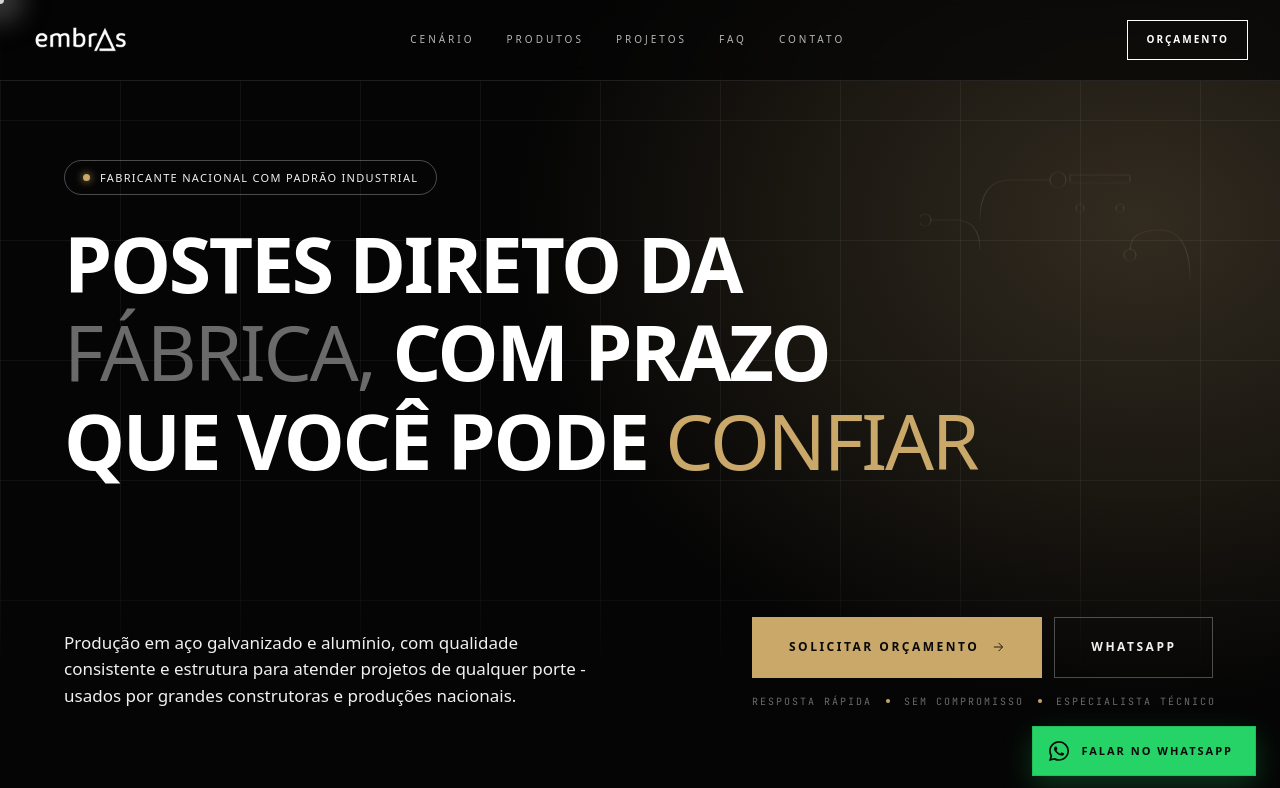
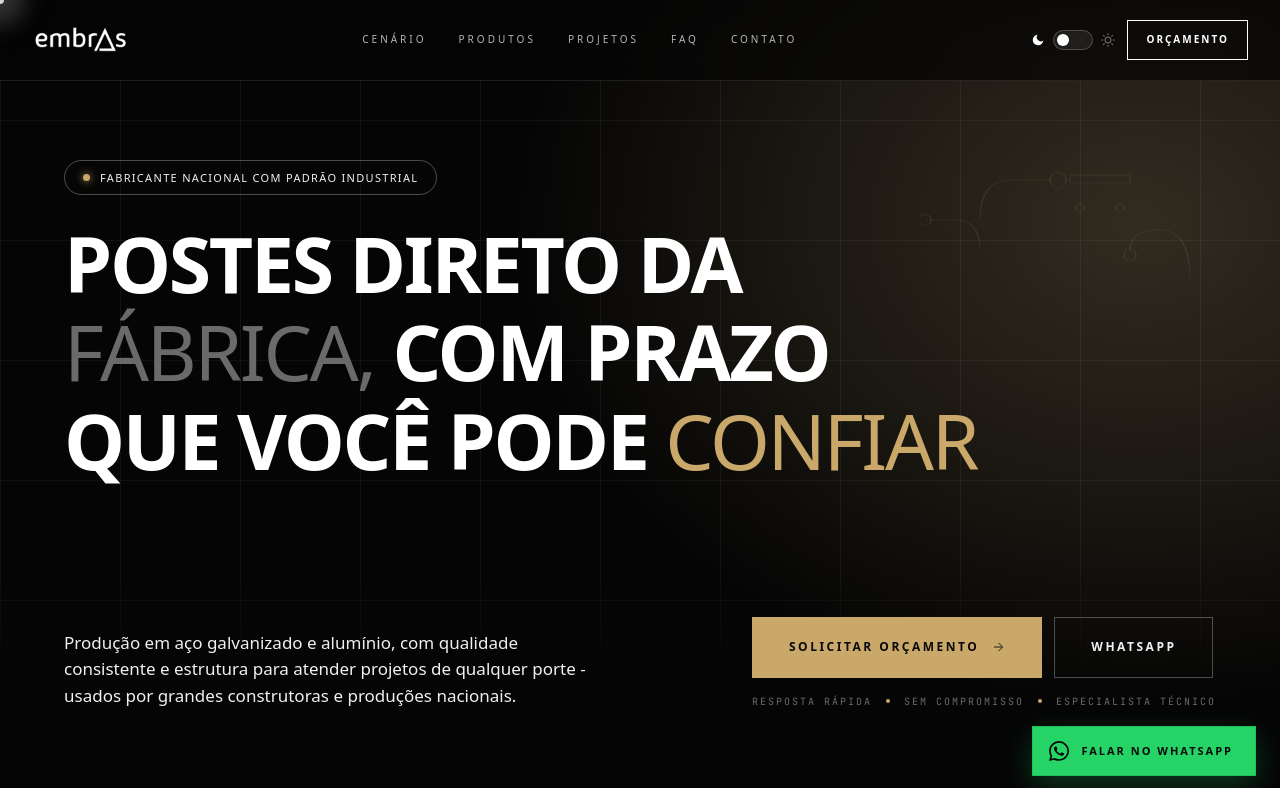
Before and after one commit to Del-Lopes/embras-iluminacao, a Next.js app: page /lp in a window 1280 px wide. Shown: the top 788 px of the page. Built offline with nearby package versions, Linux system fonts and the light colour scheme.

Commit message:
feat(lp): add theme toggle to landing page nav
Extends the dark/light theme switcher to the LP nav, matching the
behavior already present on the main site and blog header.

- Add <ThemeToggle themed /> alongside the budget CTA in Nav
- Invert .nav-logo in light theme so the white logo stays legible

```diff
--- a/src/app/lp/components/Nav.tsx
+++ b/src/app/lp/components/Nav.tsx
@@ -1,3 +1,5 @@
+import ThemeToggle from '@/components/common/ThemeToggle'
+
 interface NavProps {
   openForm: () => void
 }
@@ -16,6 +18,7 @@ export default function Nav({ openForm }: NavProps) {
         <a className="m-link" href="#contato">Contato</a>
       </div>
       <div className="nav-cta">
+        <ThemeToggle themed />
         <button className="btn btn-sm" onClick={openForm}>Orçamento</button>
       </div>
     </nav>
--- a/src/app/lp/lp.css
+++ b/src/app/lp/lp.css
@@ -230,6 +230,7 @@ html.light .lp-page {
   width: auto;
   display: block;
 }
+html.light .lp-page .nav-logo { filter: invert(1); }
 .lp-page .nav-links { display: flex; gap: 32px; }
 .lp-page .nav-cta { display: flex; gap: 12px; align-items: center; }
 @media (max-width: 900px) {
```
